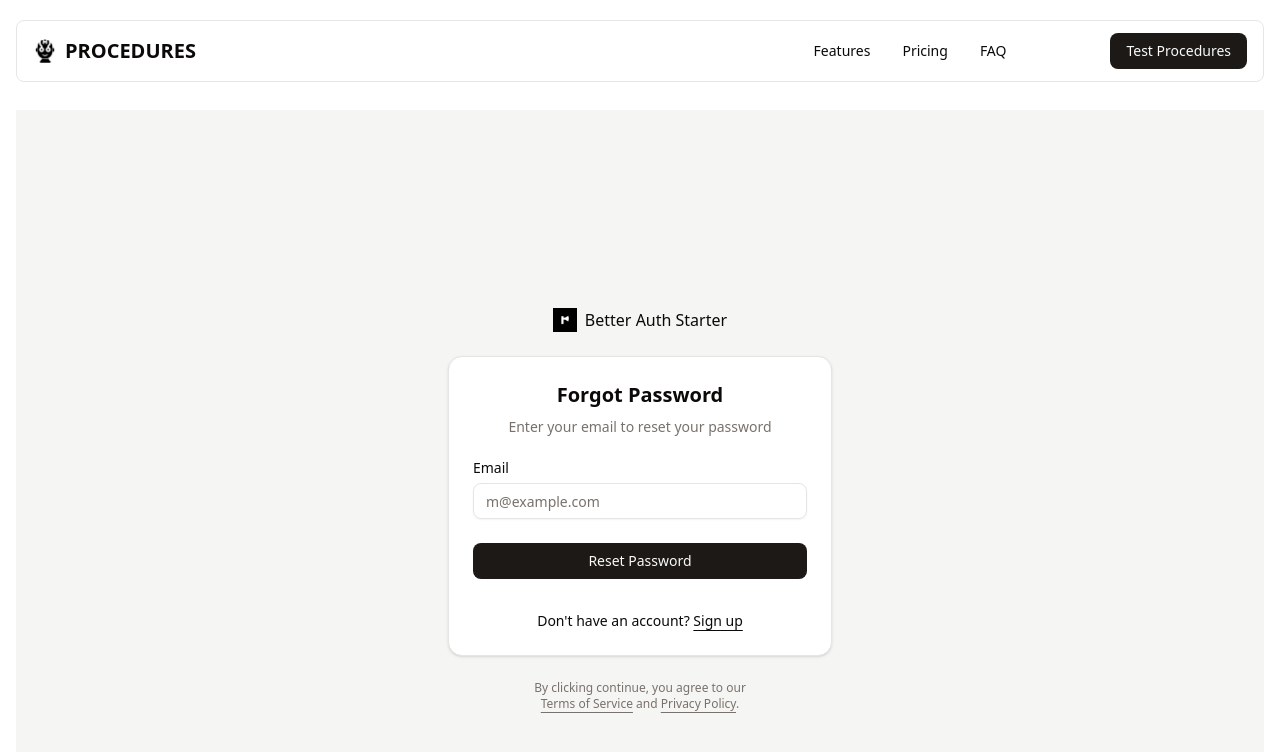
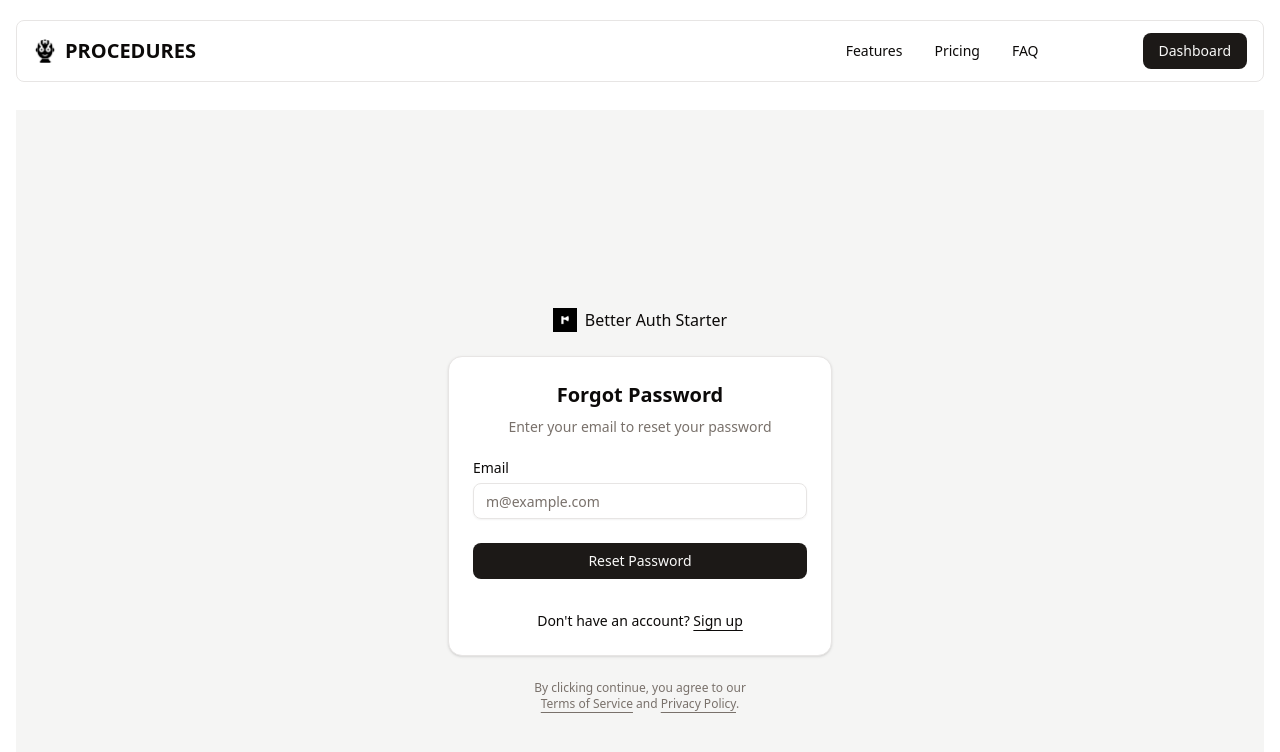
Before and after one commit to leonardodavinci2049/betterauth-next16-v2, a Next.js app: page /forgot-password in a window 1280 px wide. Shown: the top 752 px of the page. Built offline with nearby package versions, Linux system fonts and the light colour scheme.

Commit message:
fix(header): update link from Test Procedures to Dashboard

```diff
--- a/src/components/header/Header02.tsx
+++ b/src/components/header/Header02.tsx
@@ -65,10 +65,10 @@ export default function Header02() {
               </Suspense>
               <div className="flex gap-2">
                 <Link
-                  href="/test-procedure"
+                  href="/dashboard"
                   className={buttonVariants({ variant: "default" })}
                 >
-                  Test Procedures
+                 Dashboard
                 </Link>
               </div>
             </div>
```
